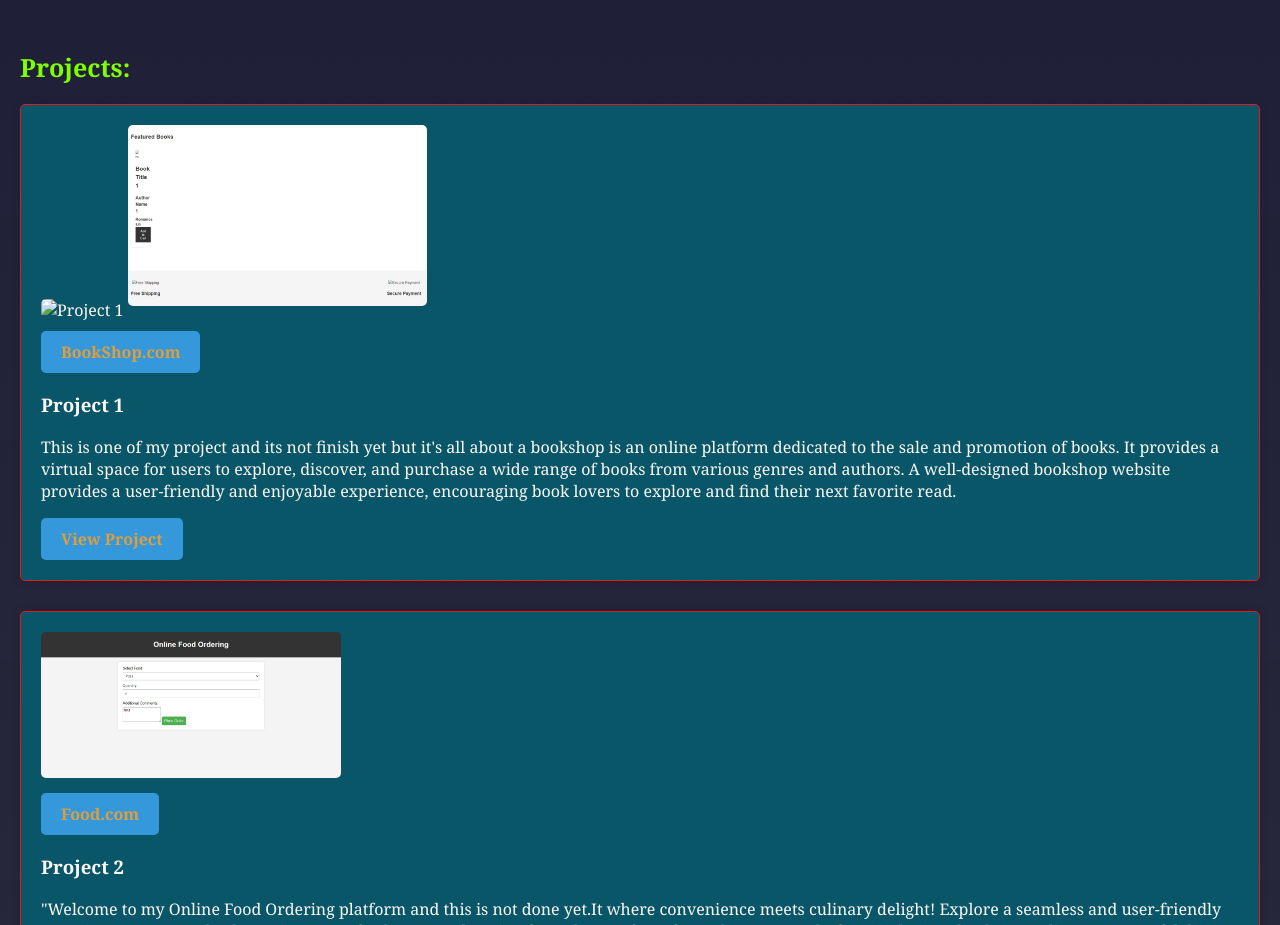
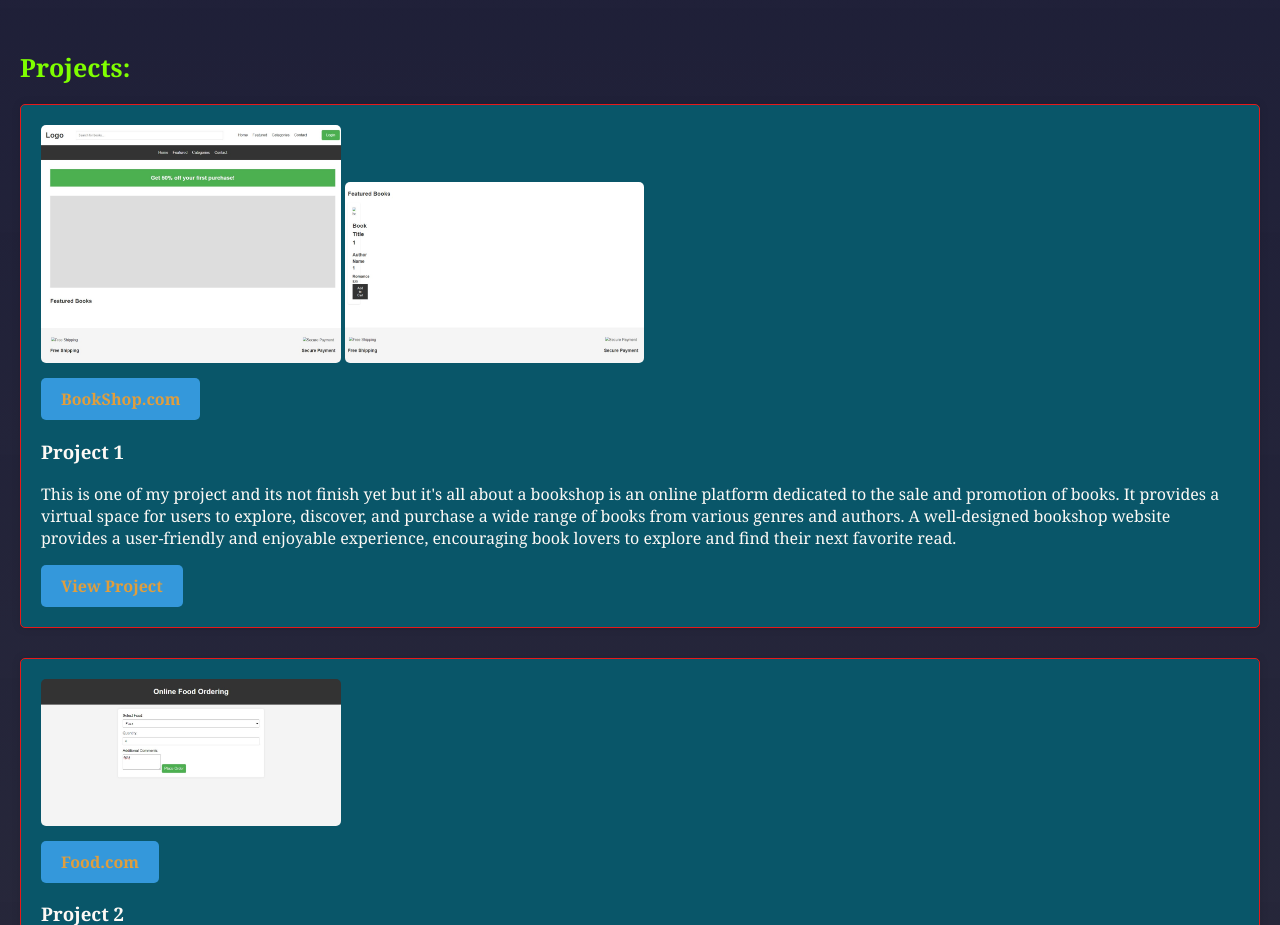
Before and after one commit to Mabacas/charles.github.io, a plain HTML site: page index.html in a window 1280 px wide. Shown: the part 1220-2145 px from the top of the page. Drawn offline with Linux system fonts and the light colour scheme; files whose address does not match are found by name.

Commit message:
Update index.html

```diff
--- a/index.html
+++ b/index.html
@@ -59,7 +59,7 @@
     <section id="projects">
         <h2 style="color: chartreuse;font-size: 25px;">Projects:</h2>
         <div class="project">
-            <img src="images/Web capture_18-1-2024_232024_.jpeg" alt="Project 1">
+            <img src="Web capture_18-1-2024_232024_.jpeg" alt="Project 1">
             <img src="images/Web capture_18-1-2024_233346_.jpeg">
             <br>
             <a href="project1.html" target="_blank">BookShop.com</a>
```
